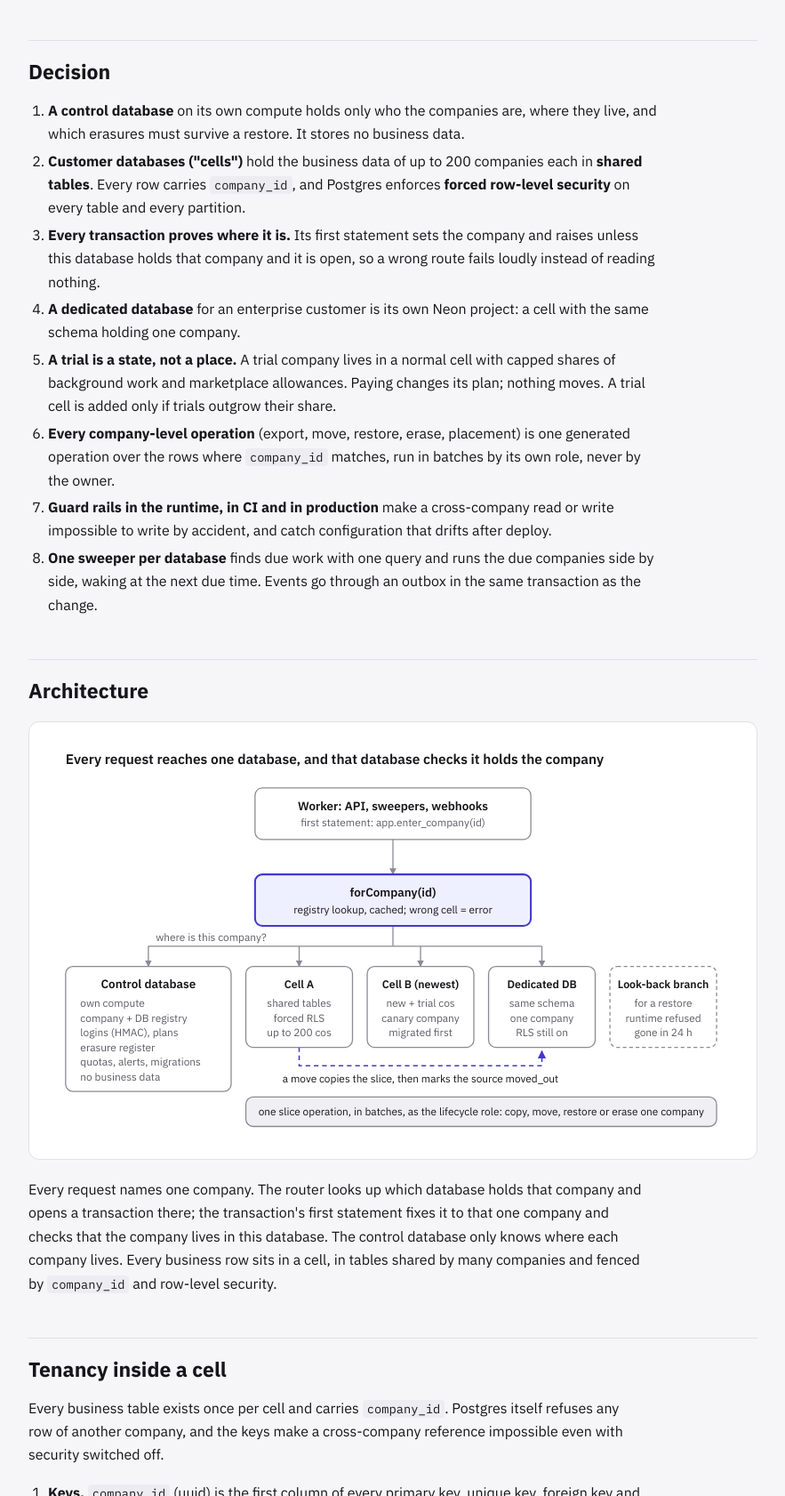
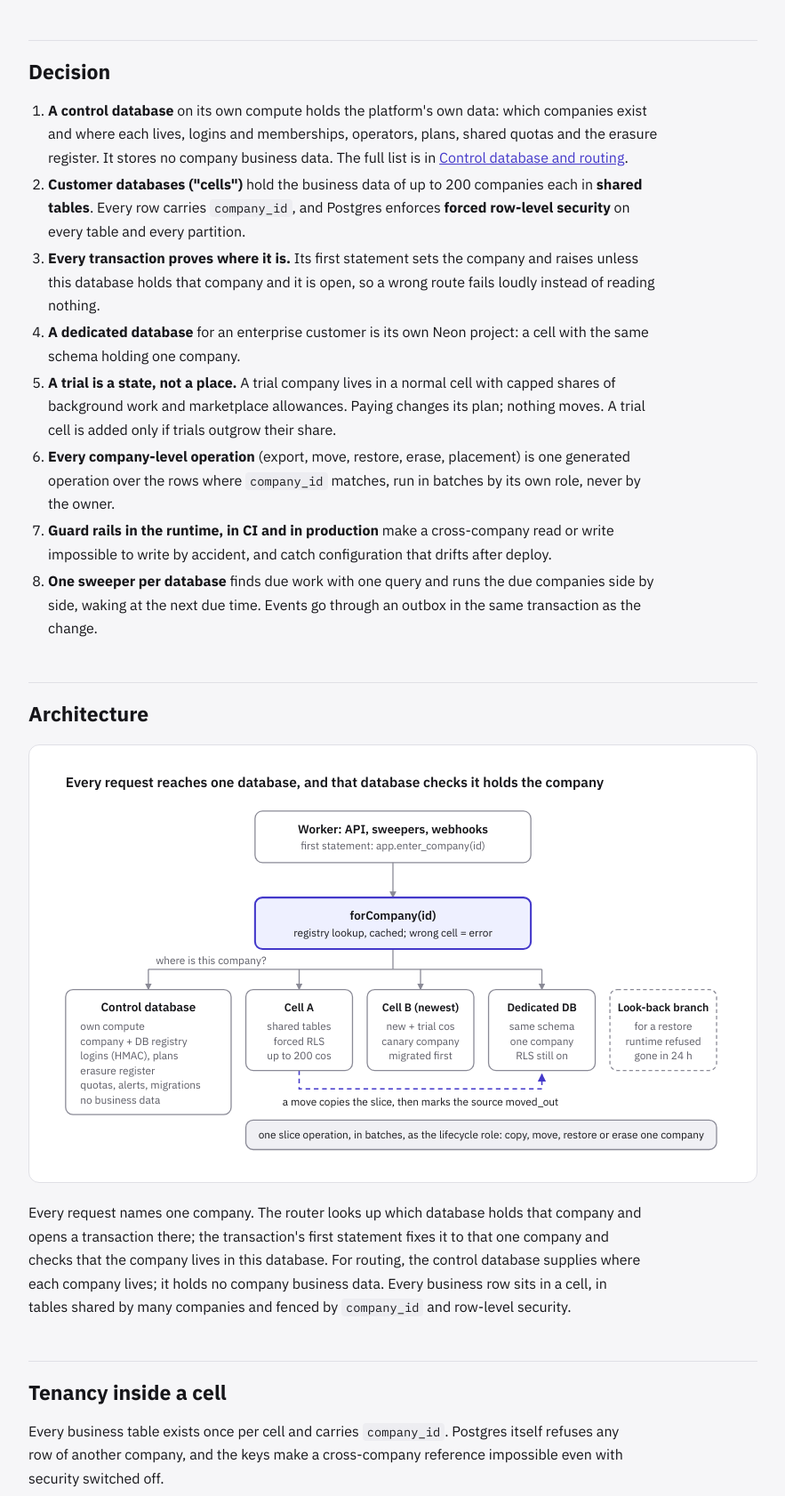
Before and after one commit to Vervoro/artifacts, a plain HTML site: page database-architecture/index.html in a window 1280 px wide. Shown: the part 1001-2683 px from the top of the page at 89% size, without its empty margins (198-1081 px from the left). Drawn offline with Linux system fonts and the light colour scheme.

Commit message:
ADR-001 decision 1: the control database holds the platform's own data (companies and where they live, logins and memberships, operators, plans, shared quotas, the erasure register) and no company business data; the architecture paragraph and rulebook rule 3 say the same

```diff
--- a/database-architecture/index.html
+++ b/database-architecture/index.html
@@ -98,7 +98,7 @@ footer { margin-top: 64px; color: var(--muted); font-size: 13px; }
 </ul>
 <h2 id="decision">Decision</h2>
 <ol>
-<li><strong>A control database</strong> on its own compute holds only who the companies are, where they live, and which erasures must survive a restore. It stores no business data.</li>
+<li><strong>A control database</strong> on its own compute holds the platform&#39;s own data: which companies exist and where each lives, logins and memberships, operators, plans, shared quotas and the erasure register. It stores no company business data. The full list is in <a href="#control-database-and-routing">Control database and routing</a>.</li>
 <li><strong>Customer databases (&quot;cells&quot;)</strong> hold the business data of up to 200 companies each in <strong>shared tables</strong>. Every row carries <code>company_id</code>, and Postgres enforces <strong>forced row-level security</strong> on every table and every partition.</li>
 <li><strong>Every transaction proves where it is.</strong> Its first statement sets the company and raises unless this database holds that company and it is open, so a wrong route fails loudly instead of reading nothing.</li>
 <li><strong>A dedicated database</strong> for an enterprise customer is its own Neon project: a cell with the same schema holding one company.</li>
@@ -167,7 +167,7 @@ footer { margin-top: 64px; color: var(--muted); font-size: 13px; }
 </svg>
 </figure>
 
-<p>Every request names one company. The router looks up which database holds that company and opens a transaction there; the transaction&#39;s first statement fixes it to that one company and checks that the company lives in this database. The control database only knows where each company lives. Every business row sits in a cell, in tables shared by many companies and fenced by <code>company_id</code> and row-level security.</p>
+<p>Every request names one company. The router looks up which database holds that company and opens a transaction there; the transaction&#39;s first statement fixes it to that one company and checks that the company lives in this database. For routing, the control database supplies where each company lives; it holds no company business data. Every business row sits in a cell, in tables shared by many companies and fenced by <code>company_id</code> and row-level security.</p>
 <h2 id="tenancy-inside-a-cell">Tenancy inside a cell</h2>
 <p>Every business table exists once per cell and carries <code>company_id</code>. Postgres itself refuses any row of another company, and the keys make a cross-company reference impossible even with security switched off.</p>
 <ol>
```
Also changed, not shown: rulebook/index.html (+1 -1 lines), database-architecture/README.md, rulebook/README.md.
